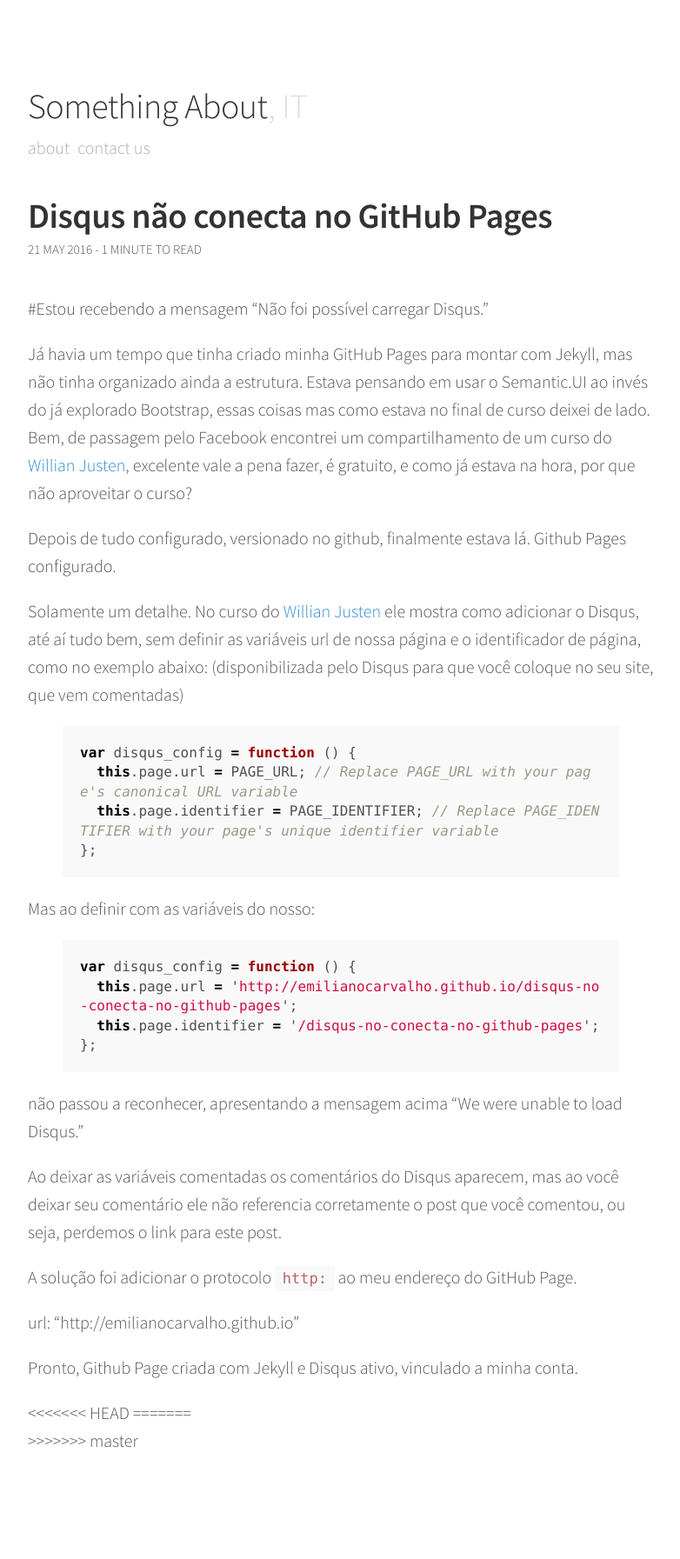
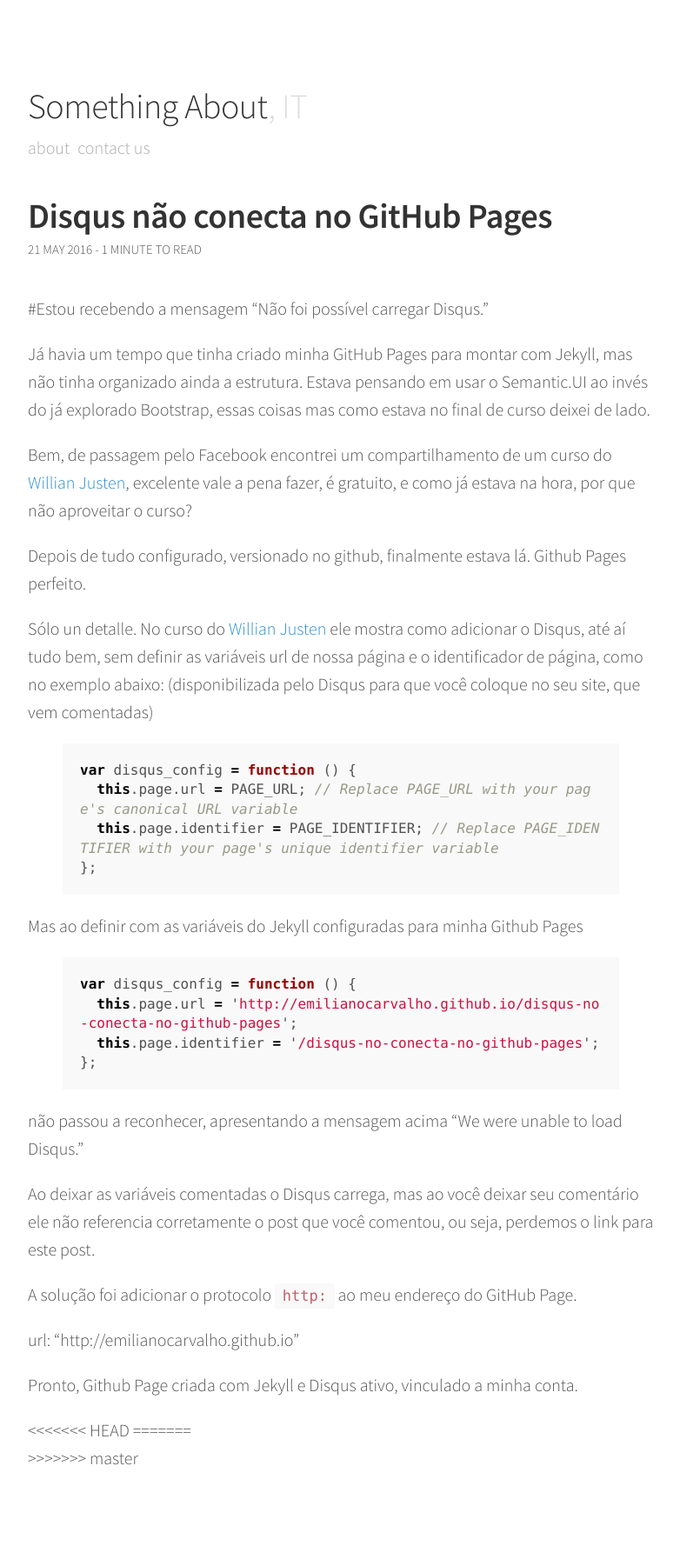
Before and after one commit to emilianocarvalho/emilianocarvalho.github.io, a Jekyll site: the page built from _posts/2016-05-21-disqus-no-conecta-no-github-pages.md, in a window 1280 px wide. Shown: the whole page at 87% size, without its empty margins (248-1030 px from the left). Built offline with Jekyll 4.4.1, drawn with Linux system fonts in a browser that asks for light colours; comment, search, counter and statistics services are not loaded.

Commit message:
Corrigindo markdown

```diff
--- a/_posts/2016-05-21-disqus-no-conecta-no-github-pages.md
+++ b/_posts/2016-05-21-disqus-no-conecta-no-github-pages.md
@@ -7,11 +7,12 @@ date: "2016-05-21 20:22:37 -0300"
 #Estou recebendo a mensagem "Não foi possível carregar Disqus."
 
 Já havia um tempo que tinha criado minha GitHub Pages para montar com Jekyll, mas não tinha organizado ainda a estrutura. Estava pensando em usar o Semantic.UI ao invés do já explorado Bootstrap, essas coisas mas como estava no final de curso deixei de lado.
+
 Bem, de passagem pelo Facebook encontrei um compartilhamento de um curso do [Willian Justen][1], excelente vale a pena fazer, é gratuito, e como já estava na hora, por que não aproveitar o curso?
 
-Depois de tudo configurado, versionado no github, finalmente estava lá. Github Pages configurado.
+Depois de tudo configurado, versionado no github, finalmente estava lá. Github Pages perfeito.
 
-Solamente um detalhe. No curso do [Willian Justen][1] ele mostra como adicionar o Disqus, até aí tudo bem, sem definir as variáveis url de nossa página e o identificador de página, como no exemplo abaixo: (disponibilizada pelo Disqus para que você coloque no seu site, que vem comentadas)
+Sólo un detalle. No curso do [Willian Justen][1] ele mostra como adicionar o Disqus, até aí tudo bem, sem definir as variáveis url de nossa página e o identificador de página, como no exemplo abaixo: (disponibilizada pelo Disqus para que você coloque no seu site, que vem comentadas)
 
 {% highlight javascript %}
 var disqus_config = function () {
@@ -20,7 +21,8 @@ var disqus_config = function () {
 };
 {% endhighlight %}
 
-Mas ao definir com as variáveis do nosso:
+Mas ao definir com as variáveis do Jekyll configuradas para minha Github Pages
+
 {% highlight javascript %}
 var disqus_config = function () {
   this.page.url = '{{ site.url }}{{ site.baseurl }}{{ page.url }}';
@@ -30,7 +32,7 @@ var disqus_config = function () {
 
 não passou a reconhecer, apresentando a mensagem acima "We were unable to load Disqus."
 
-Ao deixar as variáveis comentadas os comentários do Disqus aparecem, mas ao você deixar seu comentário ele não referencia corretamente o post que você comentou, ou seja, perdemos o link para este post.
+Ao deixar as variáveis comentadas o Disqus carrega, mas ao você deixar seu comentário ele não referencia corretamente o post que você comentou, ou seja, perdemos o link para este post.
 
 A solução foi adicionar o protocolo `http:` ao meu endereço do GitHub Page.
 
```
